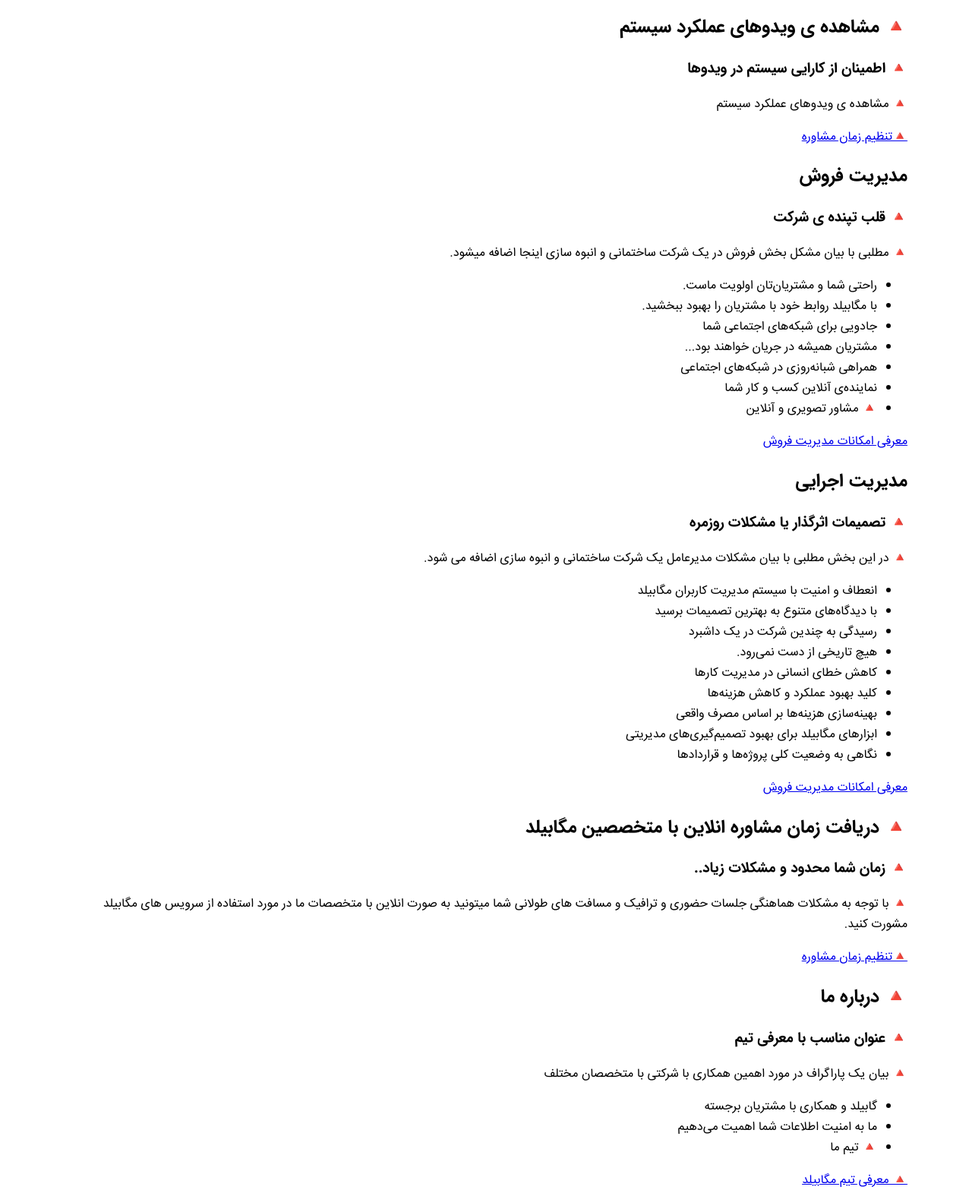
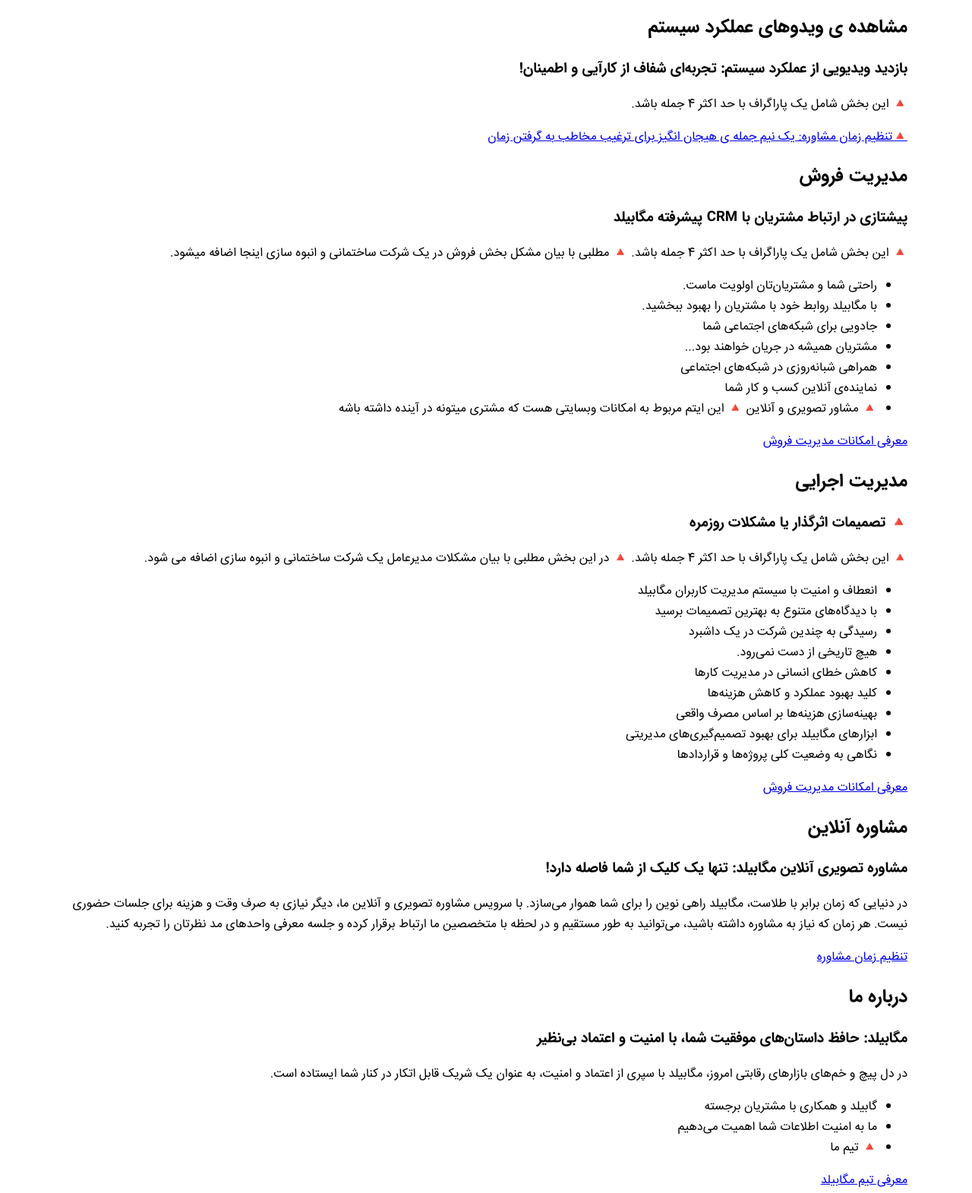
Before and after one commit to mega-build/ir-megabuild-website, a plain HTML site: page index.html in a window 1280 px wide. Shown: the part 1100-2671 px from the top of the page at 76% size. Drawn offline with nearby package versions, Linux system fonts and the light colour scheme; files that its build step writes are made by us from their sources.

Commit message:
change som content

```diff
--- a/index.html
+++ b/index.html
@@ -108,9 +108,10 @@
 
             <article>
                 <h3>
-                    🔺 این بخش یک عنوان متناسب با مشکلات بخش مالی جایگذین میشود.
+                    مدیریت مالی بی‌دغدغه با مگابیلد: هوشمندی و دقت در هر تراکنش!
                 </h3>
                 <p>
+                    🔺 این بخش شامل یک پاراگراف با حد اکثر 4 جمله باشد.
                     🔺 این بخش با یک پاراگراف در مورد مشکلات بخش مالی در شرکت های ساختمانی و انبوه سازان جایگذین میشود.
                 </p>
             </article>
@@ -148,9 +149,10 @@
 
             <article>
                 <h3>
-                    🔺 قرارداد ها ناتمام
+                    تحول دیجیتال در مدیریت قراردادها با مگابیلد: سرعت، دقت، و هوش مصنوعی
                 </h3>
                 <p>
+                    🔺 این بخش شامل یک پاراگراف با حد اکثر 4 جمله باشد.
                     🔺 یکسری متن پیش فرض در مورد قرارداد ها و مشکلات آن در شرکت های انبوه ساز اضافه میشود.
                 </p>
             </article>
@@ -190,22 +192,22 @@
 
         <section>
             <h2>
-                🔺 مشاهده ی ویدوهای عملکرد سیستم
+                مشاهده ی ویدوهای عملکرد سیستم
             </h2>
 
             <article>
                 <h3>
-                    🔺 اطمینان از کارایی سیستم در ویدوها
+                    بازدید ویدیویی از عملکرد سیستم: تجربه‌ای شفاف از کارآیی و اطمینان!
                 </h3>
                 <p>
-                    🔺 مشاهده ی ویدوهای عملکرد سیستم
+                    🔺 این بخش شامل یک پاراگراف با حد اکثر 4 جمله باشد.
                 </p>
             </article>
 
             <a
                 href="./marketing.html"
             >
-                🔺تنظیم زمان مشاوره
+                🔺تنظیم زمان مشاوره: یک نیم جمله ی هیجان انگیز برای ترغیب مخاطب به گرفتن زمان
             </a>
         </section>
 
@@ -217,9 +219,10 @@
 
             <article>
                 <h3>
-                    🔺 قلب تپنده ی شرکت
+                    پیشتازی در ارتباط مشتریان با CRM پیشرفته مگابیلد
                 </h3>
                 <p>
+                    🔺 این بخش شامل یک پاراگراف با حد اکثر 4 جمله باشد.
                     🔺 مطلبی با بیان مشکل بخش فروش در یک شرکت ساختمانی و انبوه سازی اینجا اضافه میشود.
                 </p>
             </article>
@@ -245,6 +248,7 @@
                 </li>
                 <li>
                     🔺 مشاور تصویری و آنلاین
+                    🔺 این ایتم مربوط به امکانات وبسایتی هست که مشتری میتونه در آینده داشته باشه
                 </li>
 
             </ul>
@@ -267,6 +271,7 @@
                     🔺 تصمیمات اثرگذار یا مشکلات روزمره
                 </h3>
                 <p>
+                    🔺 این بخش شامل یک پاراگراف با حد اکثر 4 جمله باشد.
                     🔺 در این بخش مطلبی با بیان مشکلات مدیرعامل یک شرکت ساختمانی و انبوه سازی اضافه می شود.
                 </p>
             </article>
@@ -313,36 +318,36 @@
 
         <section>
             <h2>
-                🔺 دریافت زمان مشاوره انلاین با متخصصین مگابیلد
+                مشاوره آنلاین
             </h2>
 
             <article>
                 <h3>
-                    🔺 زمان شما محدود و مشکلات زیاد..
+                    مشاوره تصویری آنلاین مگابیلد: تنها یک کلیک از شما فاصله دارد!
                 </h3>
                 <p>
-                    🔺 با توجه به مشکلات هماهنگی جلسات حضوری و ترافیک و مسافت های طولانی شما میتونید به صورت انلاین با متخصصات ما در مورد استفاده از سرویس های مگابیلد مشورت کنید.
+                    در دنیایی که زمان برابر با طلاست، مگابیلد راهی نوین را برای شما هموار می‌سازد. با سرویس مشاوره تصویری و آنلاین ما، دیگر نیازی به صرف وقت و هزینه برای جلسات حضوری نیست. هر زمان که نیاز به مشاوره داشته باشید، می‌توانید به طور مستقیم و در لحظه با متخصصین ما ارتباط برقرار کرده و جلسه معرفی واحدهای مد نظرتان را تجربه کنید.
                 </p>
             </article>
 
             <a
                 href="./marketing.html"
             >
-                🔺تنظیم زمان مشاوره
+                تنظیم زمان مشاوره
             </a>
         </section>
 
         <section>
             <h2>
-                🔺 درباره ما
+                درباره ما
             </h2>
 
             <article>
                 <h3>
-                    🔺 عنوان مناسب با معرفی تیم
+                    مگابیلد: حافظ داستان‌های موفقیت شما، با امنیت و اعتماد بی‌نظیر
                 </h3>
                 <p>
-                    🔺 بیان یک پاراگراف در مورد اهمین همکاری با شرکتی با متخصصان مختلف
+                    در دل پیچ و خم‌های بازارهای رقابتی امروز، مگابیلد با سپری از اعتماد و امنیت، به عنوان یک شریک قابل اتکار در کنار شما ایستاده است.
                 </p>
             </article>
 
@@ -361,7 +366,7 @@
             <a
                 href="./aboutus.html"
             >
-            🔺 معرفی تیم مگابیلد
+                معرفی تیم مگابیلد
             </a>
 
 
```
